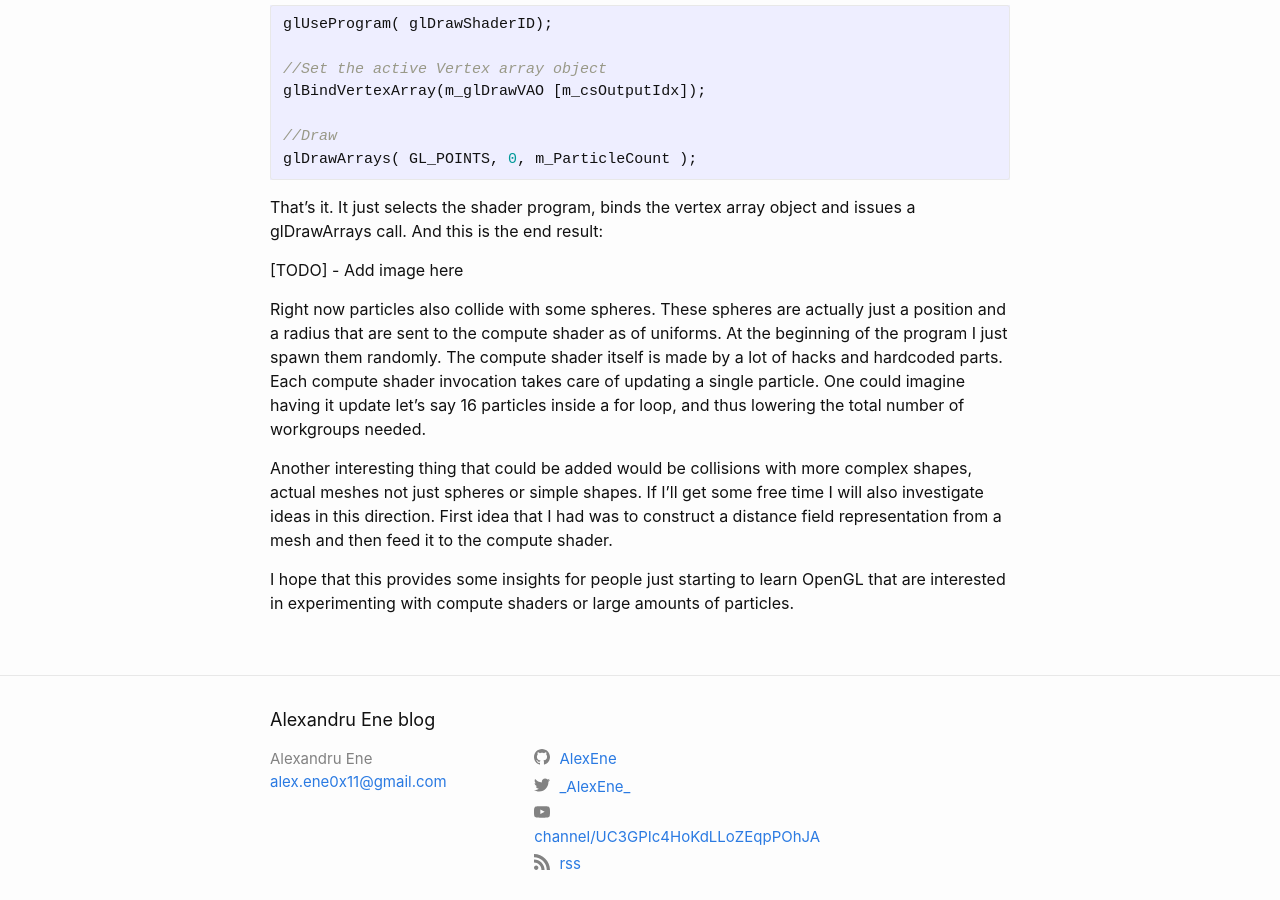
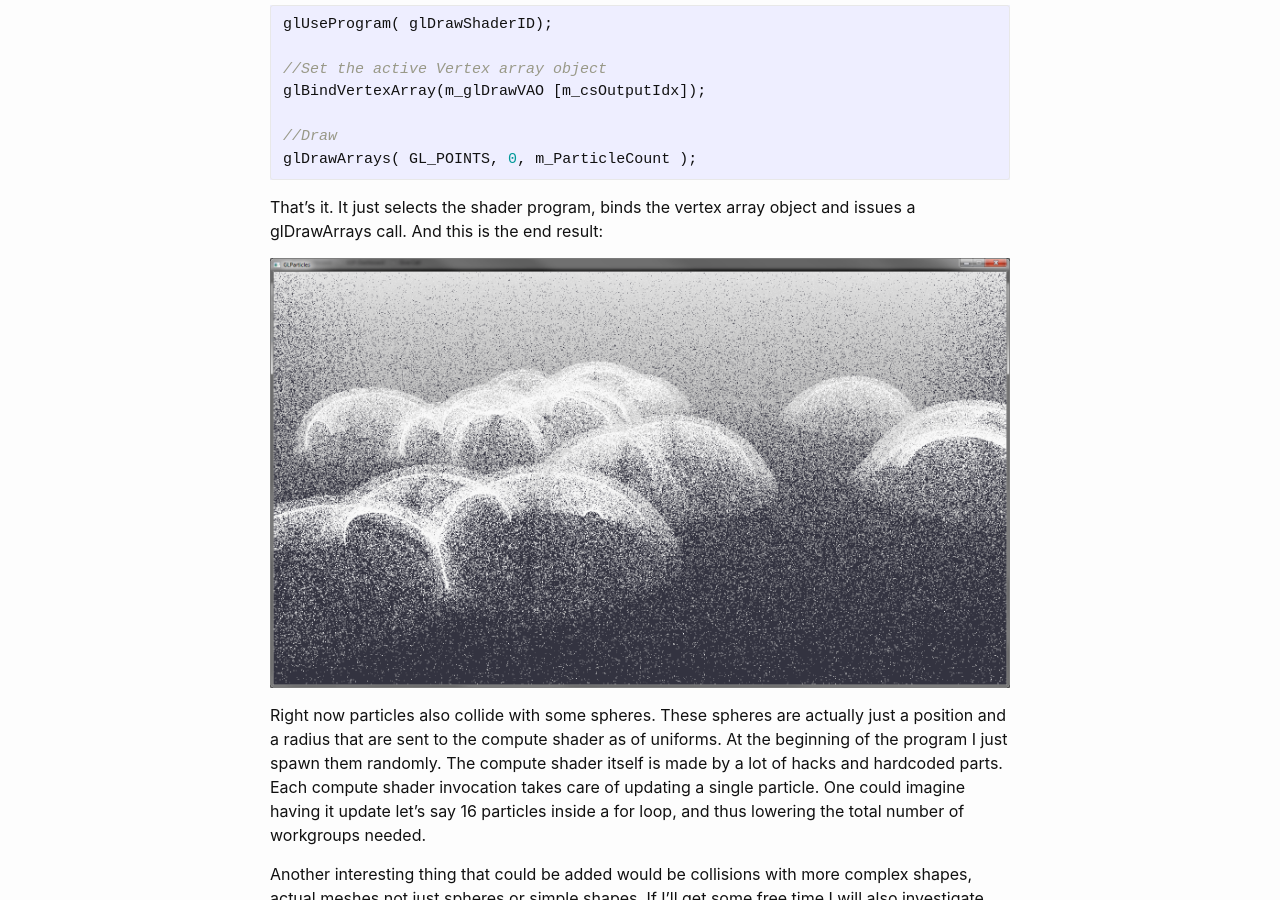
Before and after one commit to AlexEne/AlexEne.github.io, a Jekyll site: the page built from _posts/2014-06-03-Compute-shaders-and-particles.md, in a window 1280 px wide and 900 px high, scrolled down 4478 px. Built offline with Jekyll 4.4.1, drawn with Linux system fonts in a browser that asks for light colours; comment, search, counter and statistics services are not loaded.

Commit message:
added image

```diff
--- a/_posts/2014-06-03-Compute-shaders-and-particles.md
+++ b/_posts/2014-06-03-Compute-shaders-and-particles.md
@@ -171,7 +171,7 @@ glDrawArrays( GL_POINTS, 0, m_ParticleCount );
 
 That's it. It just selects the shader program, binds the vertex array object and issues a glDrawArrays call. And this is the end result:
 
-[TODO] - Add image here
+![particles](/images/particles.png)
 
 Right now particles also collide with some spheres. These spheres are actually just a position and a radius that are sent to the compute shader as of uniforms. At the beginning of the program I just spawn them randomly. The compute shader itself is made by a lot of hacks and hardcoded parts. Each compute shader invocation takes care of updating a single particle. One could imagine having it update let's say 16 particles inside a for loop, and thus lowering the total number of workgroups needed.
 
```
